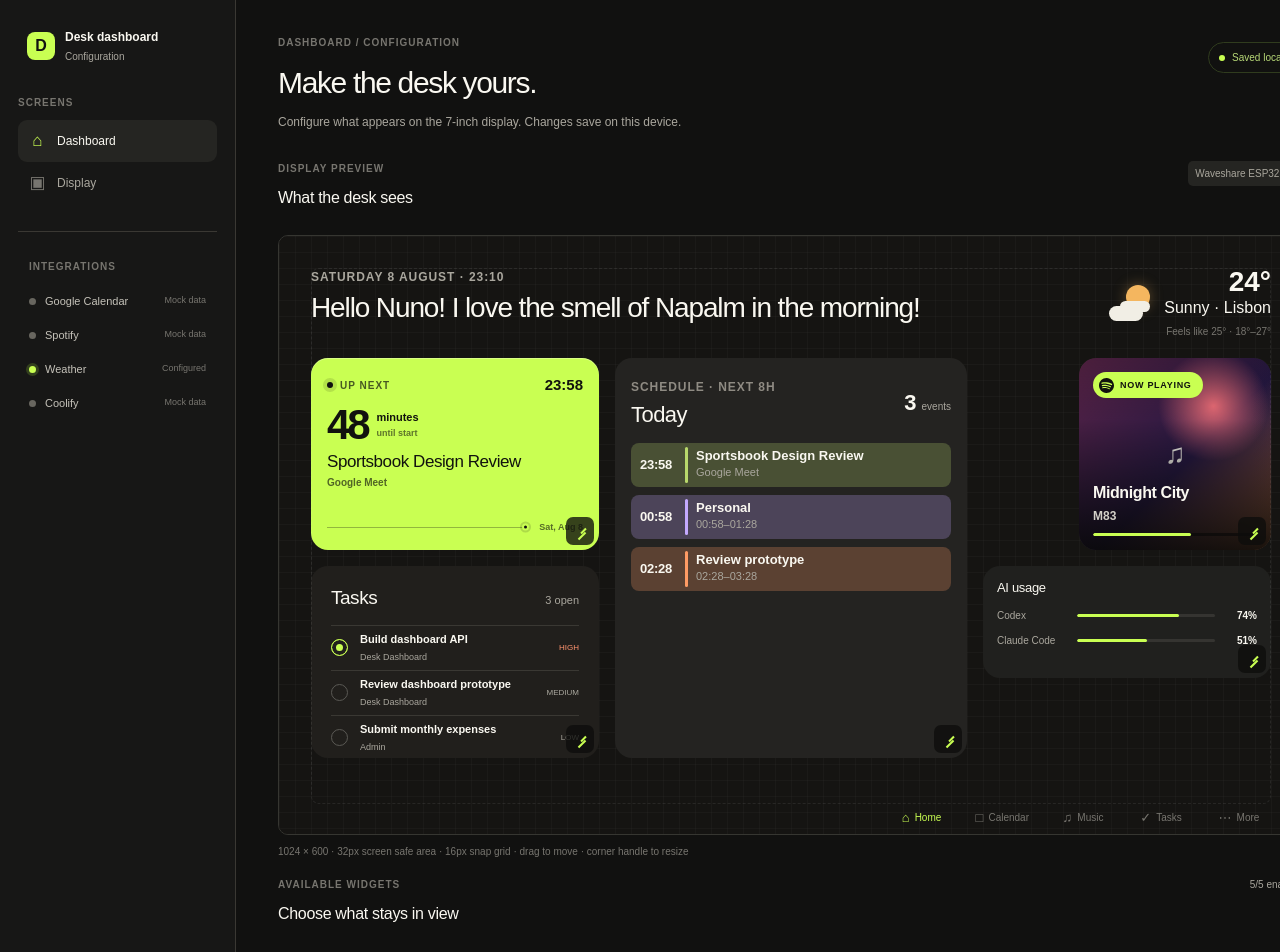
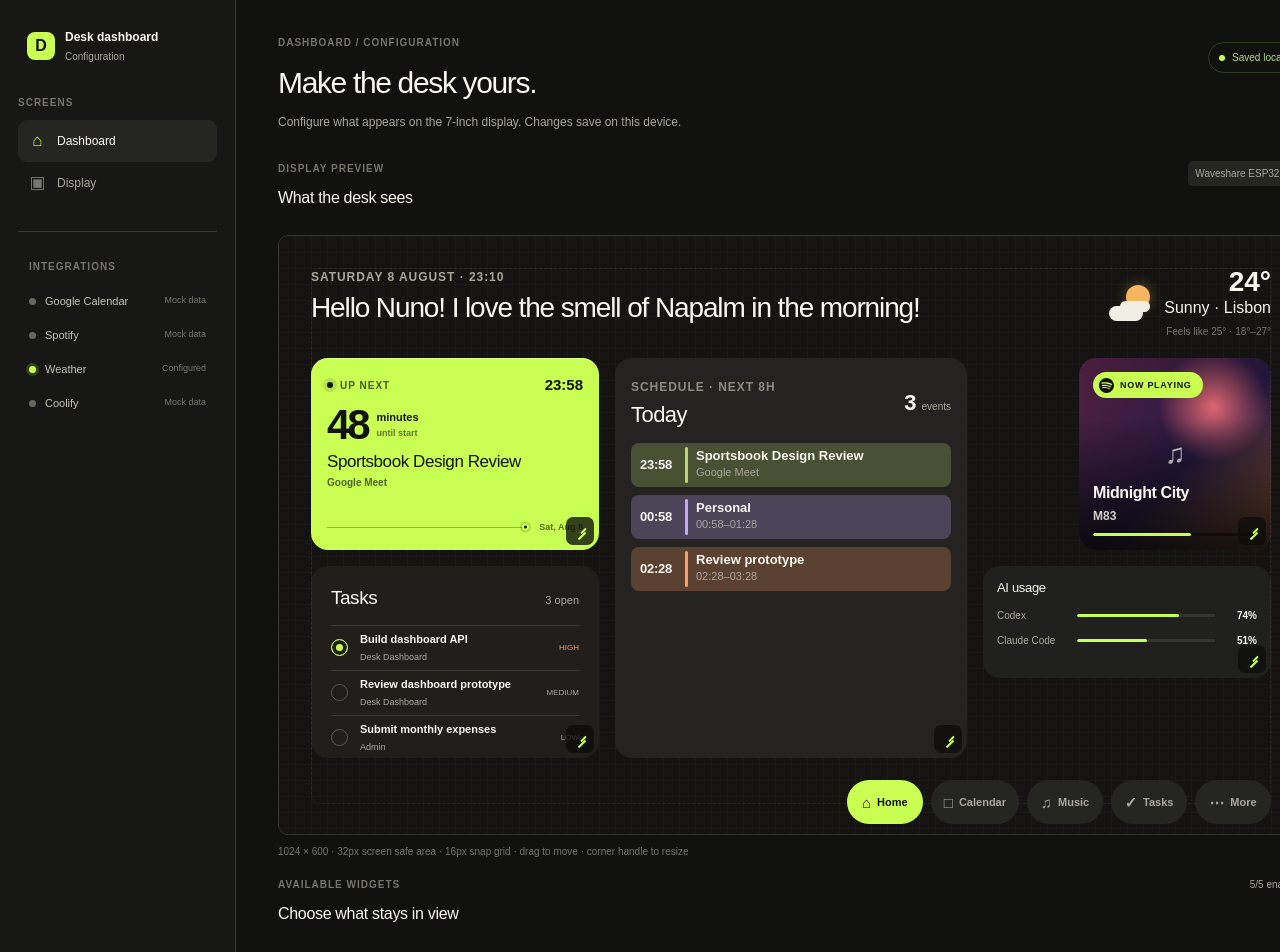
Before and after one commit to nunoscamorim/Desk, a Next.js app: page /admin in a window 1280 px wide. Shown: the top 952 px of the page. Built offline with nearby package versions, Linux system fonts and the light colour scheme; no server answers.

Commit message:
Enlarge pill-style bottom navigation

```diff
--- a/app/globals.css
+++ b/app/globals.css
@@ -105,10 +105,10 @@
 .state-card p { margin: 0 auto 21px; color: var(--muted); font-size: 13px; line-height: 1.5; }
 .state-card button { border: 0; border-radius: 9px; background: var(--lime); color: #111; padding: 10px 18px; font-size: 12px; font-weight: 700; cursor: pointer; }
 .state-card button:focus-visible { outline: 3px solid white; outline-offset: 3px; }
-.bottom-navigation { position: absolute; right: 32px; bottom: 4px; left: 32px; z-index: 2; display: flex; justify-content: flex-end; gap: 14px; height: 29px; }
-.bottom-navigation button { min-width: 64px; min-height: 44px; margin-top: -8px; display: inline-flex; align-items: center; justify-content: center; gap: 5px; border: 0; border-radius: 9px; padding: 0 8px; background: transparent; color: #77756f; font-size: 10px; cursor: pointer; touch-action: manipulation; }
-.bottom-navigation button span { font-size: 13px; line-height: 1; }
-.bottom-navigation button.active { color: var(--lime); }
+.bottom-navigation { position: absolute; right: 32px; bottom: 12px; left: 32px; z-index: 9; display: flex; justify-content: flex-end; gap: 8px; height: 44px; }
+.bottom-navigation button { min-width: 76px; min-height: 44px; display: inline-flex; align-items: center; justify-content: center; gap: 6px; border: 0; border-radius: 999px; padding: 0 13px; background: #252522; color: #aaa79e; font-size: 11px; font-weight: 600; cursor: pointer; touch-action: manipulation; }
+.bottom-navigation button span { font-size: 15px; line-height: 1; }
+.bottom-navigation button.active { background: var(--lime); color: #11120e; }
 .bottom-navigation button:focus-visible { outline: 2px solid var(--lime); outline-offset: 4px; border-radius: 3px; }
 .skeleton { display: block; background: #272725; border-radius: 6px; animation: pulse 1.4s ease-in-out infinite; }
 .skeleton.line { width: 75%; height: 13px; margin-top: 16px; }
```
